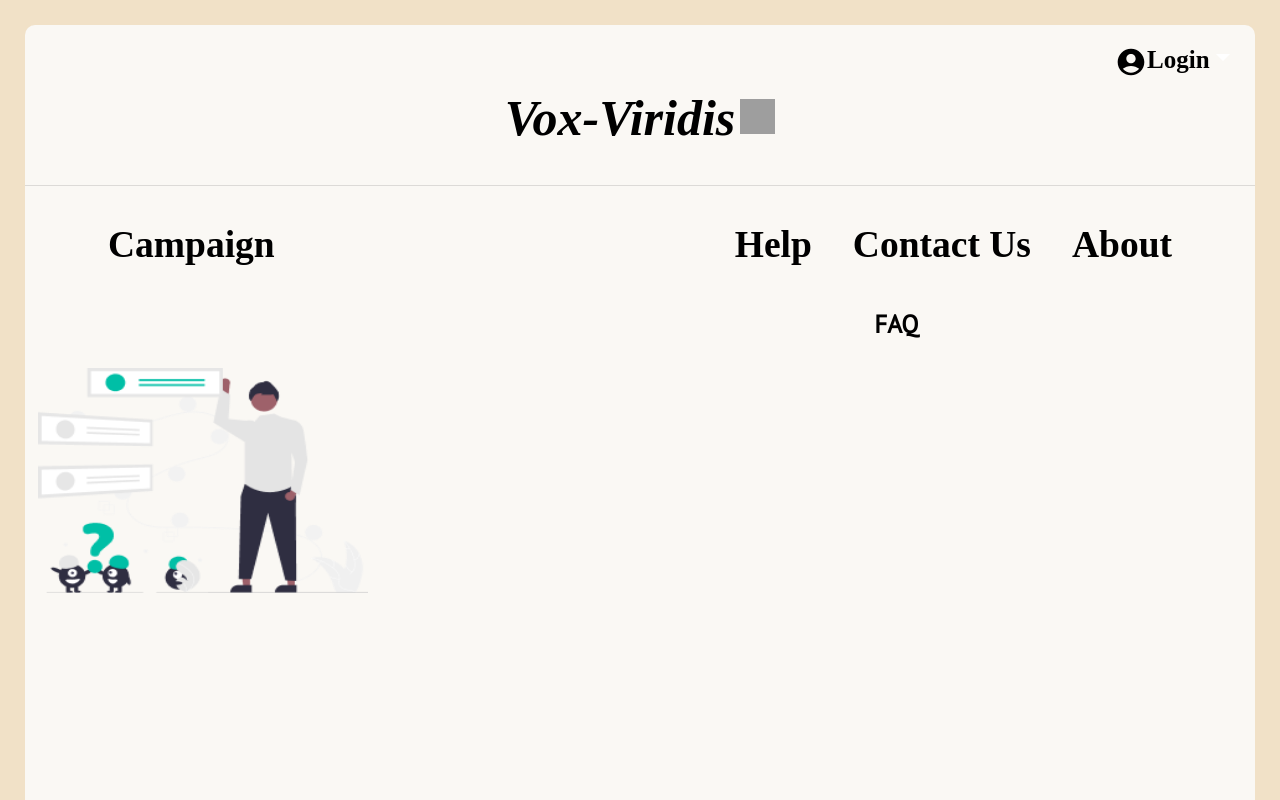
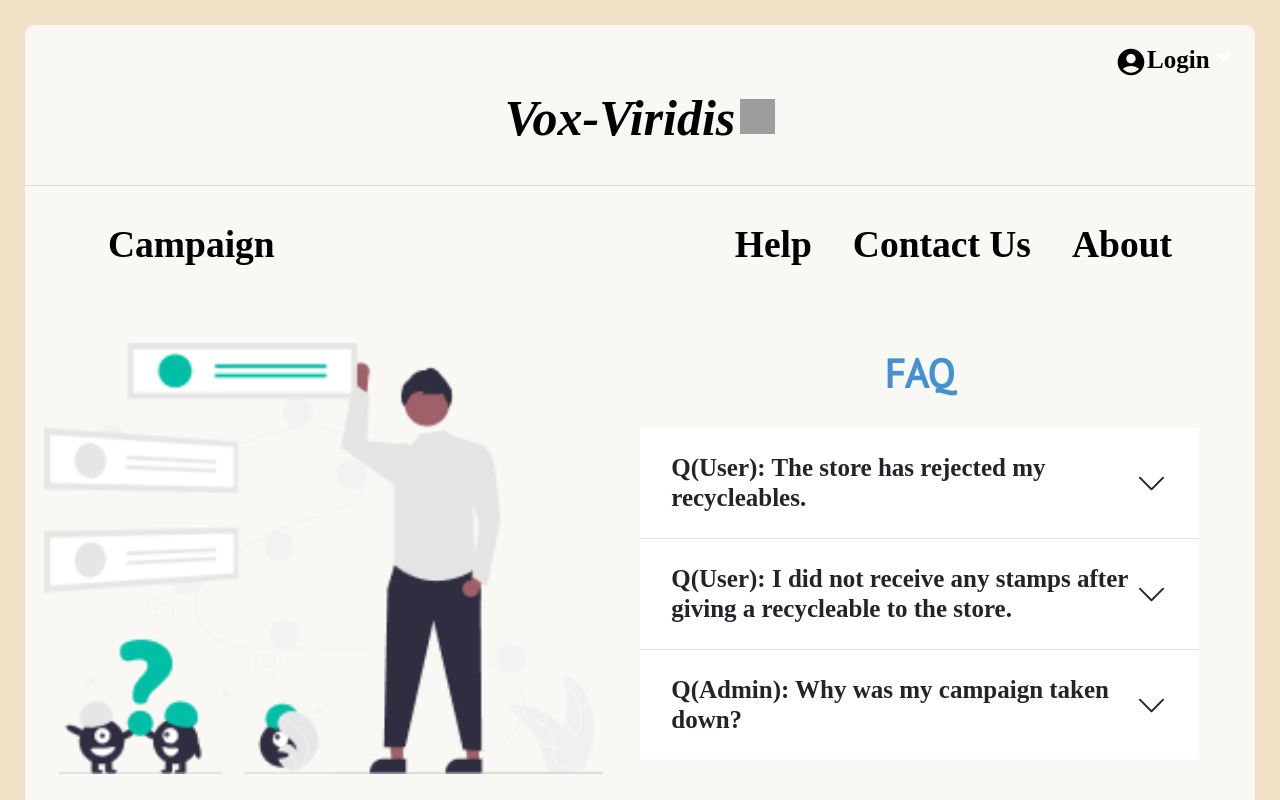
Before and after one commit to cs203t5/cs203t5-frontend, a Next.js app in the folder vox-viridis/: page /help in a window 1280 px wide. Shown: the top 800 px of the page. Built offline with nearby package versions, Linux system fonts and the light colour scheme; grey boxes are pictures that could not be loaded; a web font is replaced by a local one.

Commit message:
added more Q&A into the page

```diff
--- a/vox-viridis/pages/help/index.js
+++ b/vox-viridis/pages/help/index.js
@@ -1,20 +1,137 @@
 import Navbar from "../../components/Navbar";
 import globalStyle from "../Global.module.css";
+import QuestionsDropdown from "./questionsDropdown";
 
-const HelpPageDetails= () => {
+// const HelpPageDetails = () => {
+//     return (
+//         <div className="container-fluid">
+//             <div className="row" style={{ height: "100vh" }}>
+//                 <div className="col-5 px-3 py-5">
+//                     <img
+//                         src="../../Help page image.png"
+//                         /*width="330"
+//                         height="225"*/
+//                         class="img-fluid w-50 h-50"
+//                         alt="Responsive image"
+//                         style={{ position: "relative;top:100px" }}
+//                     />
+//                 </div>
+//                 <div className="col-7 px-2 py-2 text-center">
+//                     <p style={{ fontFamily: "PT Sans",color:"rgb(69, 144, 210)" }}>FAQ</p>
+//                     <QuestionsDropdown question="hello" answer="world" />
+//                 </div>
+//             </div>
+//         </div>
+//     );
+// };
+
+const HelpPageDetails = () => {
     return (
-        <div className="container-fluid">
-            <div className="row" style={{ height: "100vh" }}>
-                <div className="col-5 px-2 py-5">
+        <div
+            className="container-fluid my-2 pb-5 pt-4"
+            style={{
+                backgroundColor: "#faf8f4",
+                borderRadius: "10px",
+            }}
+        >
+            <div className="row w-100 h-100">
+                <div className="col-lg-6 col-12">
                     <img
                         src="../../Help page image.png"
-                        width="330"
-                        height="225"
-                    />
+                        className="img-fluid w-100 h-100"
+                    ></img>
                 </div>
-                <div className="col-7 px-2 py-2 text-center">
-                    <p style={{fontFamily:"PT Sans"}}>FAQ</p>
-
+                <div className="col-lg-6 col-12 my-md-4 my-lg-0 text-center">
+                    <p
+                        style={{
+                            fontFamily: "PT Sans",
+                            color: "rgb(69, 144, 210)",
+                            fontSize: "40px",
+                            position: "relative;bottom:40px",
+                        }}
+                    >
+                        FAQ
+                    </p>
+                    <div
+                        class="accordion accordion-flush"
+                        id="accordionFlushExample"
+                    >
+                        <div class="accordion-item">
+                            <h2 class="accordion-header" id="flush-headingOne">
+                                <button
+                                    class="accordion-button collapsed"
+                                    type="button"
+                                    data-bs-toggle="collapse"
+                                    data-bs-target="#flush-collapseOne"
+                                    aria-expanded="false"
+                                    aria-controls="flush-collapseOne"
+                                >
+                                    Q(User): The store has rejected my recycleables.
+                                </button>
+                            </h2>
+                            <div
+                                id="flush-collapseOne"
+                                class="accordion-collapse collapse"
+                                aria-labelledby="flush-headingOne"
+                                data-bs-parent="#accordionFlushExample"
+                            >
+                                <div class="accordion-body">
+                                Have you checked the conditions of your recycleables? It could be its damaged or unclean state that has caused it to be rejected! Do check with stores through our platform before going to the stores for exchanges!"
+                                </div>
+                            </div>
+                        </div>
+                        <div class="accordion-item">
+                            <h2 class="accordion-header" id="flush-headingTwo">
+                                <button
+                                    class="accordion-button collapsed"
+                                    type="button"
+                                    data-bs-toggle="collapse"
+                                    data-bs-target="#flush-collapseTwo"
+                                    aria-expanded="false"
+                                    aria-controls="flush-collapseTwo"
+                                >
+                                    Q(User): I did not receive any stamps after giving a recycleable to the store.
+                                </button>
+                            </h2>
+                            <div
+                                id="flush-collapseTwo"
+                                class="accordion-collapse collapse"
+                                aria-labelledby="flush-headingTwo"
+                                data-bs-parent="#accordionFlushExample"
+                            >
+                                <div class="accordion-body">
+                                    Sorry for the inconvenience caused! Please send us a ticket through the Contact Us page so that we can verify and assist you in this matter!
+                                </div>
+                            </div>
+                        </div>
+                        <div class="accordion-item">
+                            <h2
+                                class="accordion-header"
+                                id="flush-headingThree"
+                            >
+                                <button
+                                    class="accordion-button collapsed"
+                                    type="button"
+                                    data-bs-toggle="collapse"
+                                    data-bs-target="#flush-collapseThree"
+                                    aria-expanded="false"
+                                    aria-controls="flush-collapseThree"
+                                >
+                                    Q(Admin): Why was my campaign taken down?
+                                </button>
+                            </h2>
+                            <div
+                                id="flush-collapseThree"
+                                class="accordion-collapse collapse"
+                                aria-labelledby="flush-headingThree"
+                                data-bs-parent="#accordionFlushExample"
+                            >
+                                <div class="accordion-body">
+                                    We are sorry to hear that. It could possibly caused by the fact that your campaign does not relate to our green movement! For more information or assistance, please use the contact us so that we can verify your campaign manually.
+                                </div>
+                            </div>
+                        </div>
+                    </div>
                 </div>
             </div>
         </div>
@@ -25,11 +142,10 @@ const index = () => {
         <div>
             <div className={globalStyle.pageBg}>
                 <Navbar />
-                <HelpPageDetails/>
+                <HelpPageDetails />
             </div>
         </div>
     );
 };
 
-
 export default index;
```
